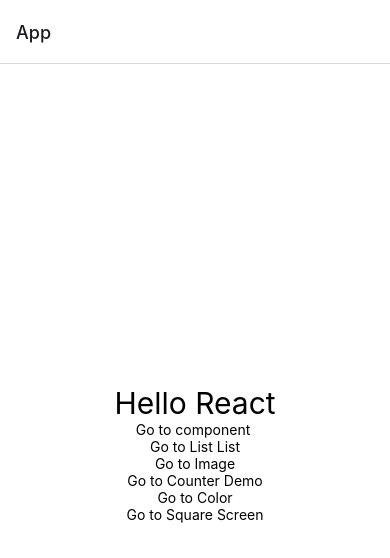
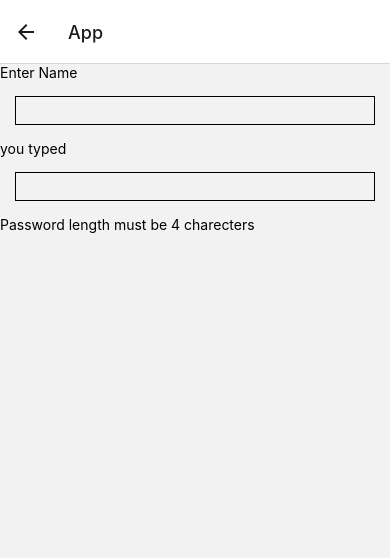
Before and after one commit to anirbanbarman/Learn-React-Native, a React Native app: screen /Text in a window 390 px wide. Shown: the top 558 px of the page. Built offline with nearby package versions, Linux system fonts and the light colour scheme.

Commit message:
input type implemented

```diff
--- a/App.js
+++ b/App.js
@@ -10,6 +10,7 @@ import ImageScreen from './src/screens/ImageScreen';
 import CounterScreen from './src/screens/CounterScreen';
 import ColorScreen from './src/screens/ColorScreen';
 import SquareScreen from './src/screens/SquareScreen';
+import TextScreen from './src/screens/TextScreen';
 
 
 const Stack = createNativeStackNavigator();
@@ -25,6 +26,7 @@ export default function App() {
       <Stack.Screen name="Counter"  style={styles.container} component={CounterScreen} />
       <Stack.Screen name="Color"  style={styles.container} component={ColorScreen}/>
       <Stack.Screen name="Square"  style={styles.container} component={SquareScreen}/>
+      <Stack.Screen name="Text"  style={styles.container} component={TextScreen}/>
 
 
 
--- a/src/screens/HomeScreen.js
+++ b/src/screens/HomeScreen.js
@@ -1,39 +1,43 @@
 
 import React from 'react';
-import { StyleSheet, Text, View,TouchableOpacity } from 'react-native';
+import { StyleSheet, Text, View, TouchableOpacity } from 'react-native';
 
-export default function HomeScreen({navigation }) {
+export default function HomeScreen({ navigation }) {
 
   return (
     <View style={styles.container}>
       <Text style={styles.text} >Hello React</Text>
-      <TouchableOpacity onPress={()=> navigation.navigate('Component', { name: 'Jane' })}>
+      <TouchableOpacity onPress={() => navigation.navigate('Component')}>
 
         <Text>Go to component </Text>
       </TouchableOpacity>
-      <TouchableOpacity onPress={()=>navigation.navigate('List', { name: 'Jane' })}>
+      <TouchableOpacity onPress={() => navigation.navigate('List')}>
 
         <Text>Go to List List</Text>
       </TouchableOpacity>
 
-      <TouchableOpacity onPress={()=>navigation.navigate('Image', { name: 'Jane' })}>
+      <TouchableOpacity onPress={() => navigation.navigate('Image')}>
 
         <Text>Go to Image</Text>
       </TouchableOpacity>
-      <TouchableOpacity onPress={()=>navigation.navigate('Counter', { name: 'Jane' })}>
+      <TouchableOpacity onPress={() => navigation.navigate('Counter')}>
 
         <Text>Go to Counter Demo</Text>
       </TouchableOpacity>
 
-      <TouchableOpacity onPress={()=>navigation.navigate('Color', { name: 'Jane' })}>
+      <TouchableOpacity onPress={() => navigation.navigate('Color')}>
 
         <Text>Go to Color</Text>
       </TouchableOpacity>
-      <TouchableOpacity onPress={()=>navigation.navigate('Square', { name: 'Jane' })}>
+      <TouchableOpacity onPress={() => navigation.navigate('Square')}>
 
         <Text>Go to Square Screen</Text>
       </TouchableOpacity>
 
+      <TouchableOpacity onPress={() => navigation.navigate('Text')}>
+
+        <Text>Go to Text Screen</Text>
+      </TouchableOpacity>
 
 
     </View>
@@ -48,7 +52,7 @@ const styles = StyleSheet.create({
     justifyContent: 'center',
 
   },
-  text:{
-      fontSize:30
+  text: {
+    fontSize: 30
   }
 });
--- /dev/null
+++ b/src/screens/TextScreen.js
@@ -0,0 +1,50 @@
+
+import React, { useState } from 'react';
+import { StyleSheet, Text, View,Image,TextInput } from 'react-native';
+
+export default function TextScreen() {
+
+    const [name,setName]=useState("")
+    const [password,setPassword]=useState("")
+  return (
+
+    <View >
+
+ <Text>Enter Name</Text>
+      <TextInput
+      style={styles.input}
+      autoCapitalize='none'
+      autoCorrect={false}
+      onChangeText={(newValue)=>setName(newValue)}
+      value={name}
+
+      />
+      <Text>you typed {name}</Text>
+
+      <TextInput
+      style={styles.input}
+      autoCapitalize='none'
+      autoCorrect={false}
+      onChangeText={(newValue)=>setPassword(newValue)}
+      value={password}
+      secureTextEntry={true}
+
+
+      />
+     {password.length<4?<Text>Password length must be 4 charecters </Text>:null}
+
+
+    </View>
+  );
+}
+
+const styles = StyleSheet.create({
+    input:{
+        margin:15,
+        borderWidth:1,
+        borderColor:"black",
+        padding:5,
+
+    }
+
+});
```
Lines whose indentation alone changed are shown as unchanged.
